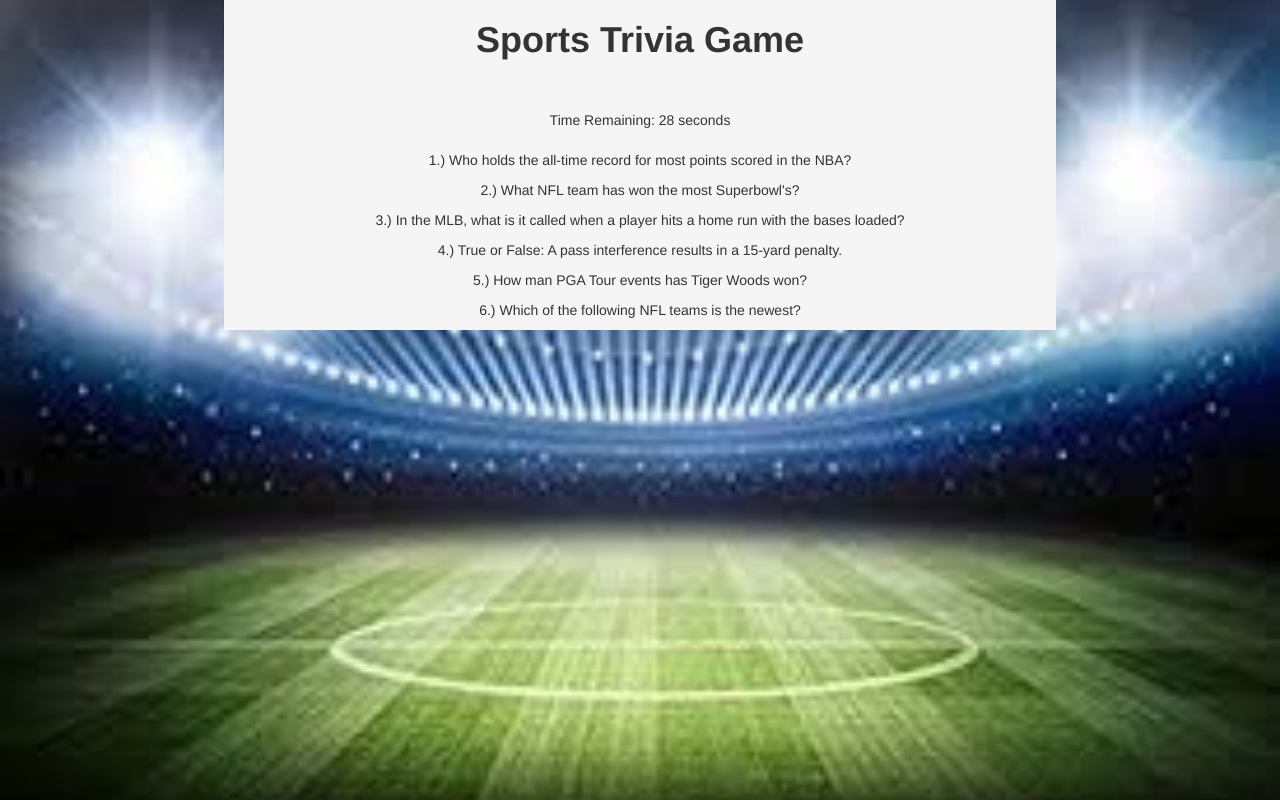
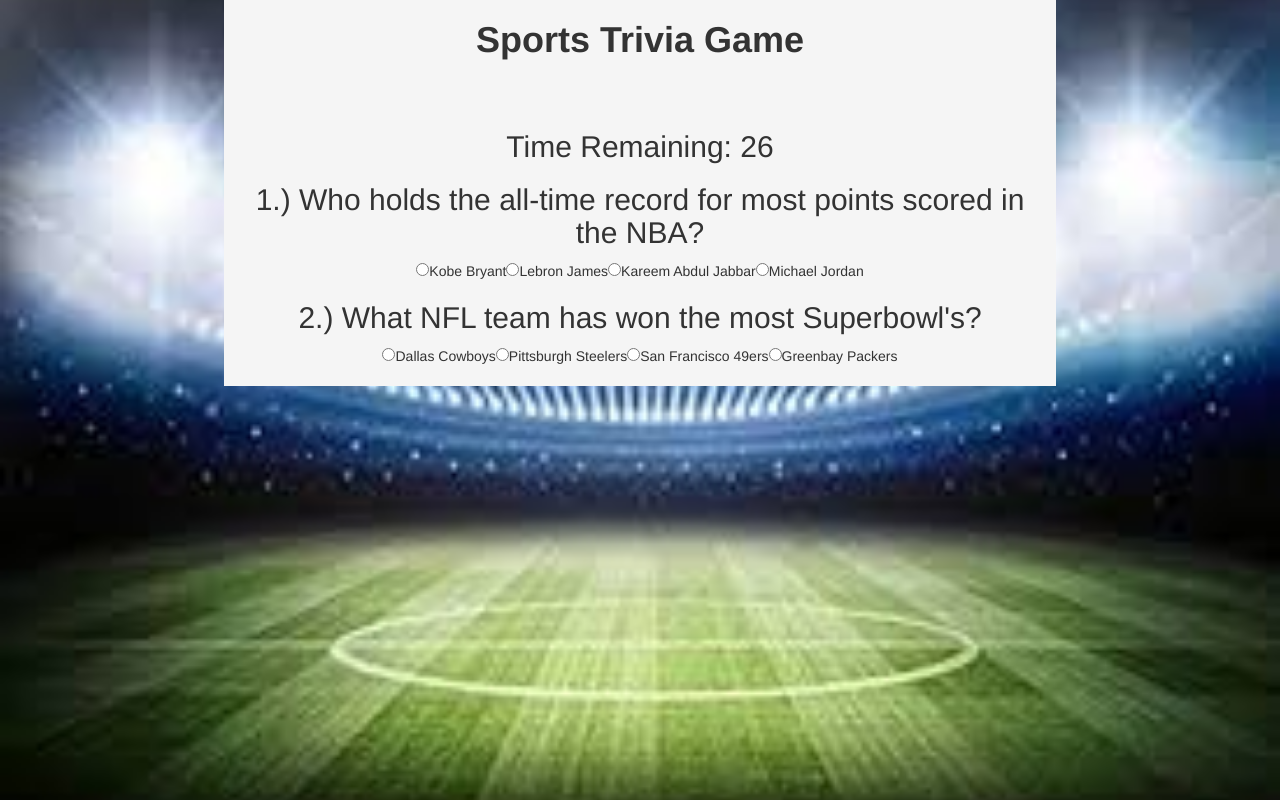
Before and after one commit to R-T-3/TriviaGame, a plain HTML site: page index.html in a window 1280 px wide. Both pictures are taken after a click on the button "Start". Drawn offline with nearby package versions, Linux system fonts and the light colour scheme.

Commit message:
majority of js complete

```diff
--- a/assets/css/style.css
+++ b/assets/css/style.css
@@ -23,3 +23,6 @@ body {
 .hide {
     display:none;
 }
+#option {
+    padding: 10px;
+}
--- a/assets/javascript/app.js
+++ b/assets/javascript/app.js
@@ -1,18 +1,3 @@
-
-// intialize a time remaining timer
-// functioning of timer
-// Set up trivia questions
-// set up multiple choice answers
-// identify correct and incorrect answers
-// set up counter for correct and incorrect answers
-// var object = {
-//     q1: "what the question is",
-//     a1: ["answer1, answer2"],
-//     a1Answer: "answer2"
-
-// }
-// loop to iterate
-
 window.onload = function() {
   $("#start").on("click", startGame);
   $("#done").on("click", done);
@@ -23,6 +8,53 @@ window.onload = function() {
   var clockRunning = false;
 
 function startGame() {
-    $("#questions").removeClass("hide");
+    $("#content").removeClass("hide");
     $("#start").addClass("hide");
+    gameQuestions();
+    run();
 }
+
+function run() {
+  clearInterval(intervalID);
+  intervalId = setInterval(decrement, 1000);
+}
+
+function decrement() {
+  secondsLeft--;
+  $("#timeRemaining").html("<h2>" + 'Time Remaining: ' + secondsLeft + "</h2>");
+
+  if (secondsLeft === 0) {
+    done();
+    alert("Time's Up!");
+  }
+}
+
+function done(){
+  clearInterval(intervalID);
+}
+
+var triviaQuestions = [
+   {
+     Question:"1.) Who holds the all-time record for most points scored in the NBA?",
+     Options: ["Kobe Bryant", "Lebron James", "Kareem Abdul Jabbar", "Michael Jordan"],
+     Answer: "Kareem Abdul Jabbar"
+   },
+   {
+    Question:"2.) What NFL team has won the most Superbowl's?",
+    Options: ["Dallas Cowboys", "Pittsburgh Steelers", "San Francisco 49ers", "Greenbay Packers"],
+    Answer: "Pittsburgh Steelers"
+  }
+]
+
+function gameQuestions() {
+  for (var i = 0; i < triviaQuestions.length; i++) {
+    var triviaQ = $("#questions").append("<h2>" + triviaQuestions[i].Question + "</h2>");
+
+    for (var j = 0; j < triviaQuestions[i].Options.length; j++){
+      var optionEle = triviaQuestions[i].Options;
+      var eachOption = optionEle[j];
+
+      triviaQ.append("<input type='radio' name='radio_btn'>" + eachOption + "</input>");
+      }
+  }
+}
--- a/index.html
+++ b/index.html
@@ -25,19 +25,24 @@
 
     <br>
 
-    <div id="questions" class="hide">
 
-    <div id="timeRemaining">Time Remaining: 28 seconds</div>
+
+    <div id="content" class="hide">
+        <div id="timeRemaining"></div>
+        <div id="questions"></div>
+    </div>
+
+
 
     <br>
-
+<!--
     <p class="questions" id="q1">1.) Who holds the all-time record for most points scored in the NBA?</p>
     <p class="questions" id="q2">2.) What NFL team has won the most Superbowl's?</p>
     <p class="questions" id="q3">3.) In the MLB, what is it called when a player hits a home run with the bases loaded?</p>
     <p class="questions" id="q4">4.) True or False: A pass interference results in a 15-yard penalty.</p>
     <p class="questions" id="q5">5.) How man PGA Tour events has Tiger Woods won?</p>
-    <p class="questions" id="q6">6.) Which of the following NFL teams is the newest?</p>
-    </div>
+    <p class="questions" id="q6">6.) Which of the following NFL teams is the newest?</p> -->
+
 
 
 
```
